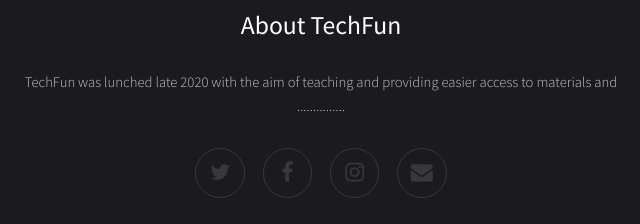
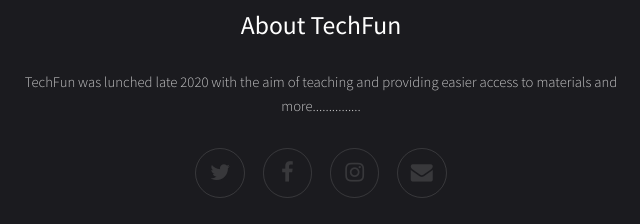
Before and after one commit to O-Pharouqu/TechFun.github.io, a plain HTML site: page index.html in a window 1280 px wide. Shown: the part 2829-3053 px from the top of the page, 319-959 px from the left. Drawn offline with Linux system fonts and the light colour scheme.

Commit message:
Update index.html

```diff
--- a/index.html
+++ b/index.html
@@ -92,7 +92,7 @@
 				<footer id="footer">
 					<div class="inner">
 						<h2>About TechFun</h2>
-						<p>TechFun was lunched late 2020 with the aim of teaching and providing easier access to materials and ............... </p>
+						<p>TechFun was lunched late 2020 with the aim of teaching and providing easier access to materials and more............... </p>
 
 						<ul class="icons">
 							<li><a href="#" class="icon fa-twitter"><span class="label">Twitter</span></a></li>
```
